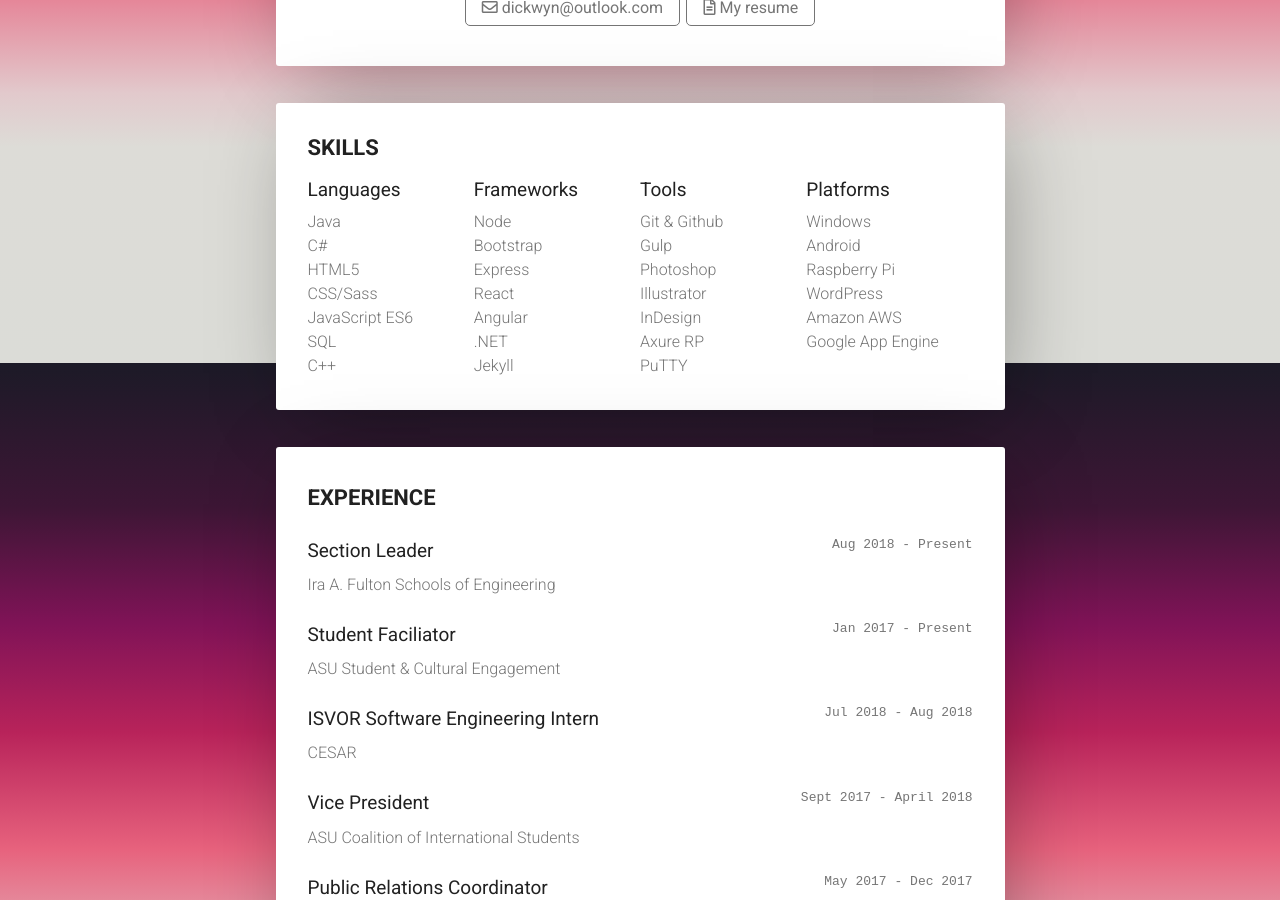
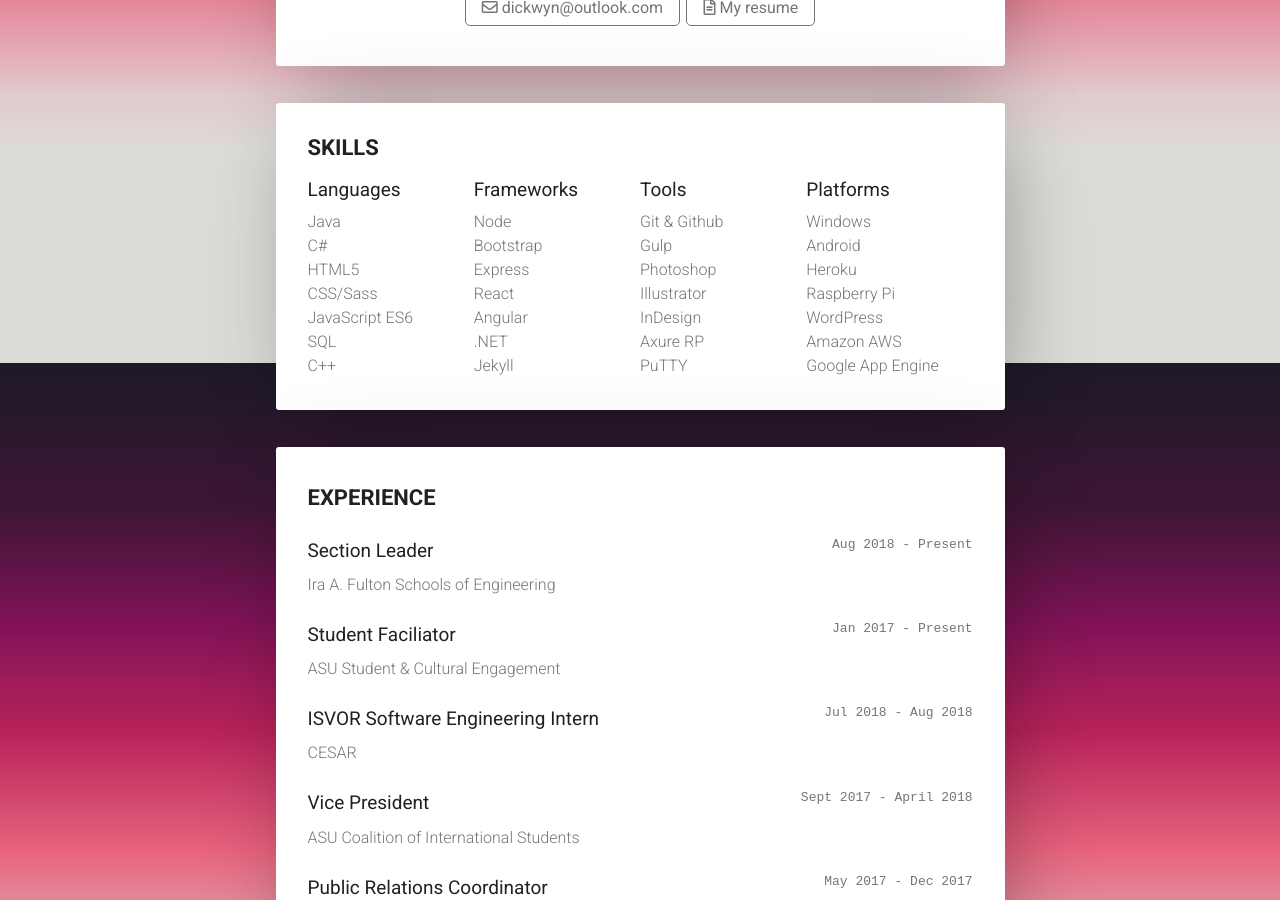
Before and after one commit to dickwyn/v2, a Jekyll site: the page built from index.html, in a window 1280 px wide and 900 px high, scrolled down 1437 px. Built offline with Jekyll 4.4.1, drawn with Linux system fonts in a browser that asks for light colours; nearby versions of some CDN libraries; Markdown is read by kramdown in place of the engine named in the settings; comment, search, counter and statistics services are not loaded.

Commit message:
update skills

```diff
--- a/_data/skills.yml
+++ b/_data/skills.yml
@@ -28,6 +28,7 @@ tools:
 platforms:
   - item: Windows
   - item: Android
+  - item: Heroku
   - item: Raspberry Pi
   - item: WordPress
   - item: Amazon AWS
```
